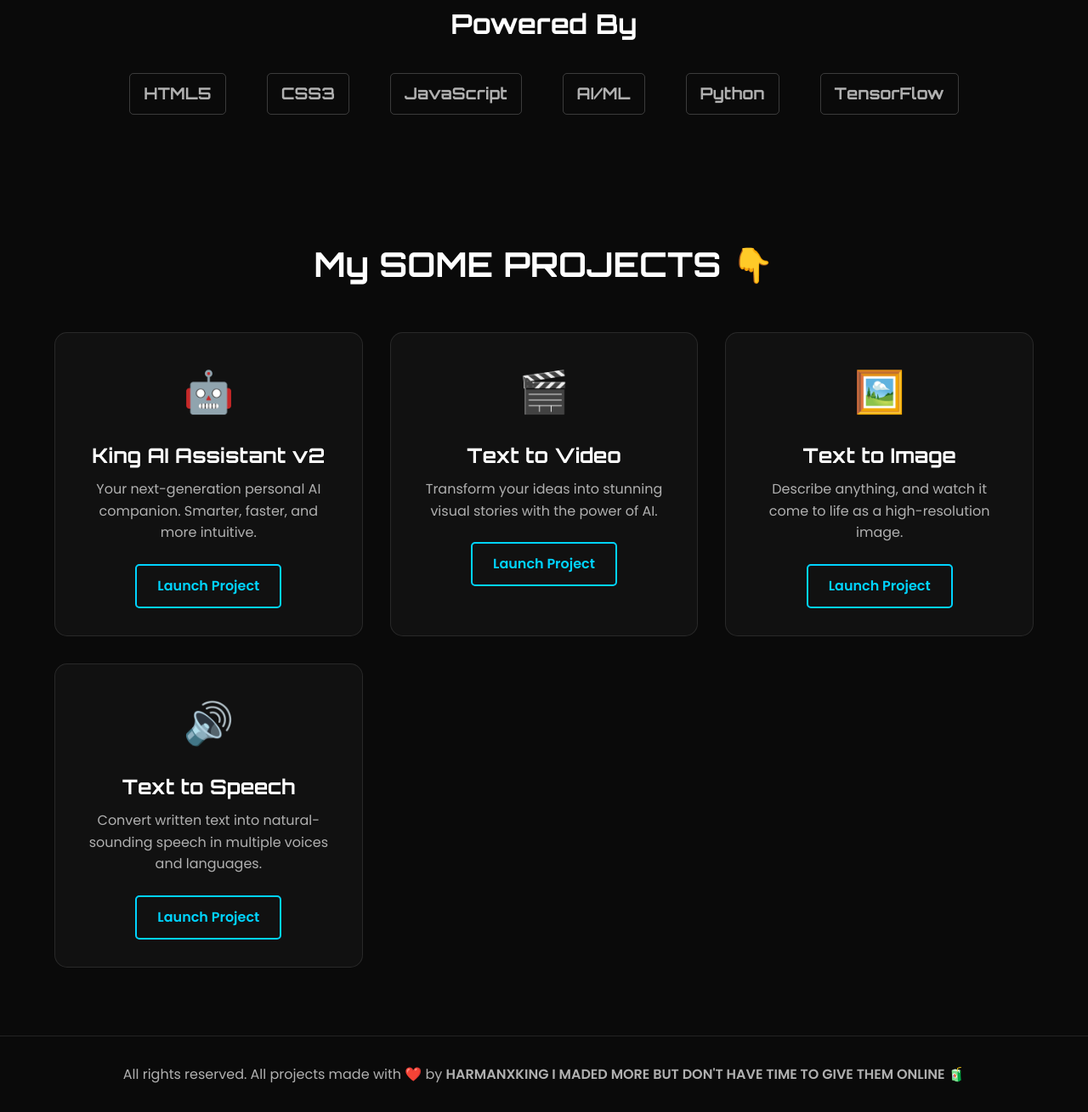
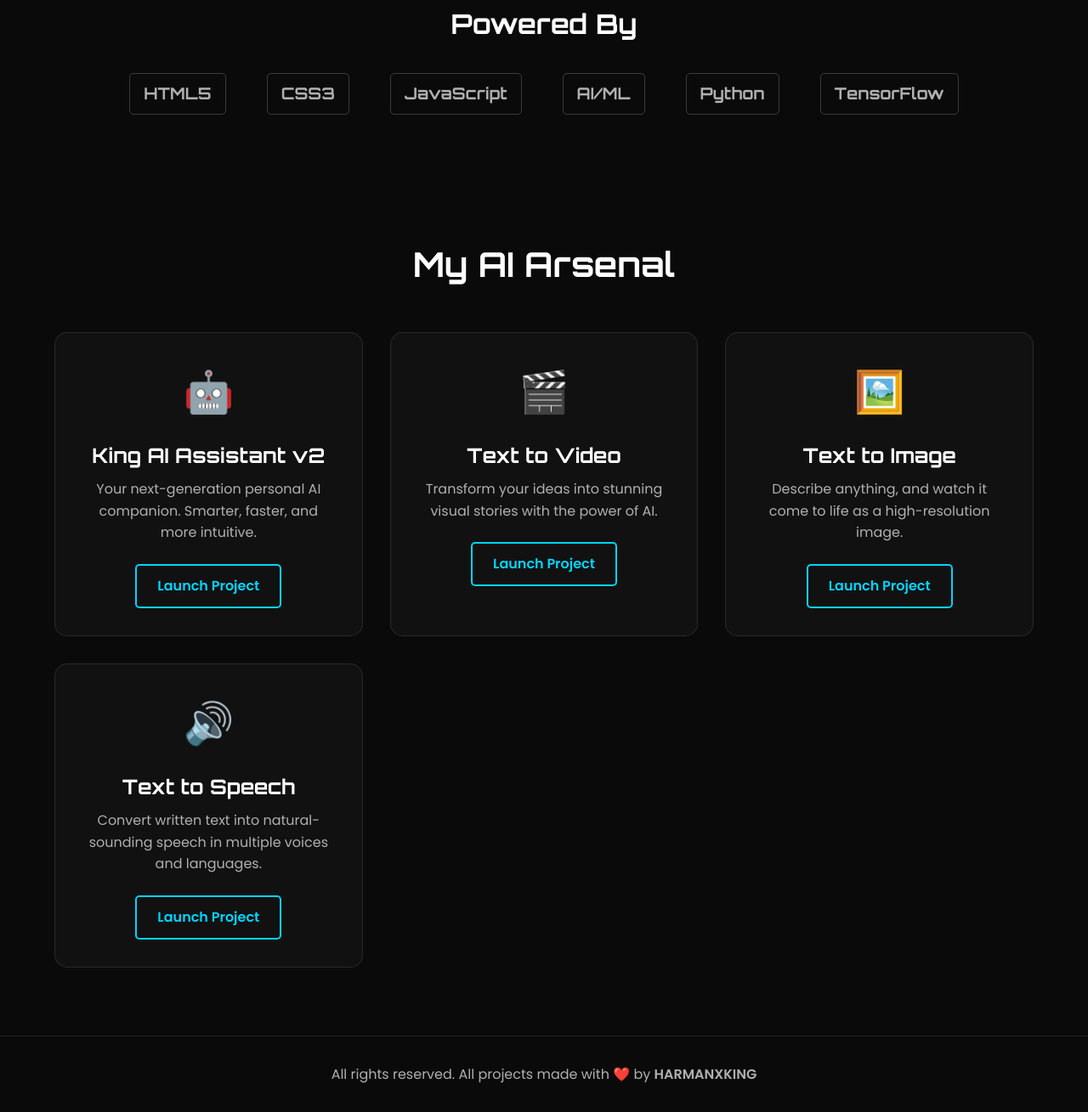
Before and after one commit to Amazingharman2/By-home-page-v1-king-all-, a plain HTML site: page index.html in a window 1280 px wide. Shown: the part 862-2171 px from the top of the page at 85% size. Drawn offline with Linux system fonts and the light colour scheme.

Commit message:
Update index.html

```diff
--- a/index.html
+++ b/index.html
@@ -42,7 +42,7 @@
         </section>
 
         <section id="projects" class="projects-section">
-            <h2 class="fade-in">My SOME PROJECTS 👇</h2>
+            <h2 class="fade-in">My AI Arsenal</h2>
             <div class="projects-grid">
                 <!-- Project Card 1 -->
                 <div class="project-card fade-in">
@@ -88,7 +88,7 @@
     </main>
 
     <footer id="contact">
-        <p>All rights reserved. All projects made with ❤️ by <strong>HARMANXKING I MADED MORE BUT DON'T HAVE TIME TO GIVE THEM ONLINE 🧃</strong></p>
+        <p>All rights reserved. All projects made with ❤️ by <strong>HARMANXKING</strong></p>
     </footer>
 
     <script src="script.js"></script>
```
